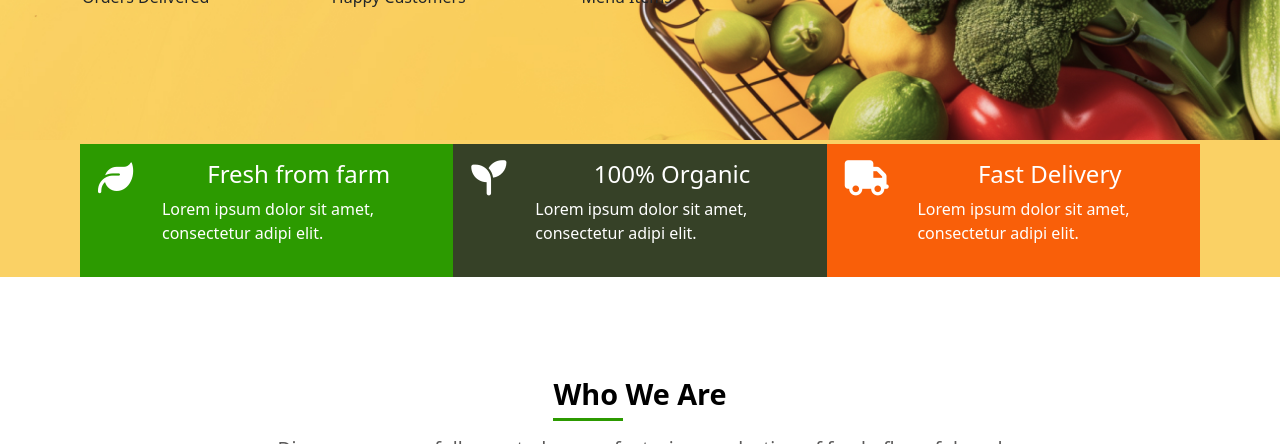
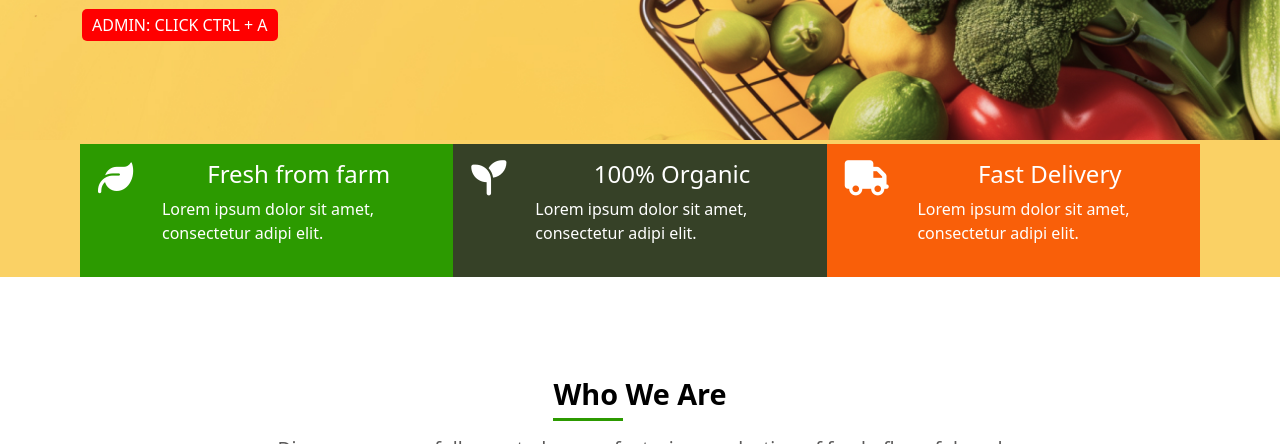
Before and after one commit to reyad2002/shop, a plain HTML site: page index.html in a window 1280 px wide. Shown: the part 656-1100 px from the top of the page. Drawn offline with Linux system fonts and the light colour scheme; some packages are replaced by stand-ins of ours; a script that the page names is missing.

Commit message:
add style

```diff
--- a/index.html
+++ b/index.html
@@ -18,7 +18,7 @@
         <form action="" class="d-flex flex-column gap-3">
             <div class="head d-flex justify-content-between">
                 <h2>Add Product</h2>
-                <h3 id="manager" class="btn btn-dark w-25"><i class="fa-solid fa-user"></i> Manager</h3>
+                <h3 id="manager" class="btn btn-dark ">Manager</h3>
                 <h3 id="closeForm" class="btn btn-danger"><i class="fa-solid fa-xmark"></i></h3>
 
             </div>
@@ -104,6 +104,9 @@
                                     </ul>
                                 </li>
 
+                                <!-- <li class="nav-item">
+                                    <a class="nav-link text-center" href="">click ctrl + A to go to manager </a>
+                                </li> -->
 
 
                             </ul>
@@ -123,7 +126,8 @@
             <div class="sec-1-buts">
                 <button class="sec-1-btn btn1">Shop Now</button>
                 <button class="sec-1-btn btn2">Explore Menu</button>
-                <span class="arrow-sec-1"><i class="fa-solid fa-chevron-left"></i><i class="fa-solid fa-chevron-left"></i></span>
+                <span class="arrow-sec-1"><i class="fa-solid fa-chevron-left"></i><i
+                        class="fa-solid fa-chevron-left"></i></span>
 
             </div>
             <div class="sec-1-sta ">
@@ -141,7 +145,9 @@
                         <p>Menu Items</p>
                     </div>
                 </div>
-
+                <span
+                    style="color: rgb(255, 255, 255); text-transform: uppercase; background-color: red; padding: 5px 10px; border-radius: 5px; cursor: pointer;">
+                    <span>admin:</span> click ctrl + A </span>
             </div>
 
         </div>
--- a/js/script.js
+++ b/js/script.js
@@ -351,12 +351,17 @@ function starProduct(index) {
 }
 AddToManager()
 // //////////////////////////////
+
+
 // delete products
 function deleteProduct(index) {
     products.splice(index, 1)
+    // star.splice(star.indexOf(products[index]), 1)
     saveProducts();          // ← save
     AddToManager()
     createProd()
+
+
 }
 // /////////////////////////////
 // edit products
```
